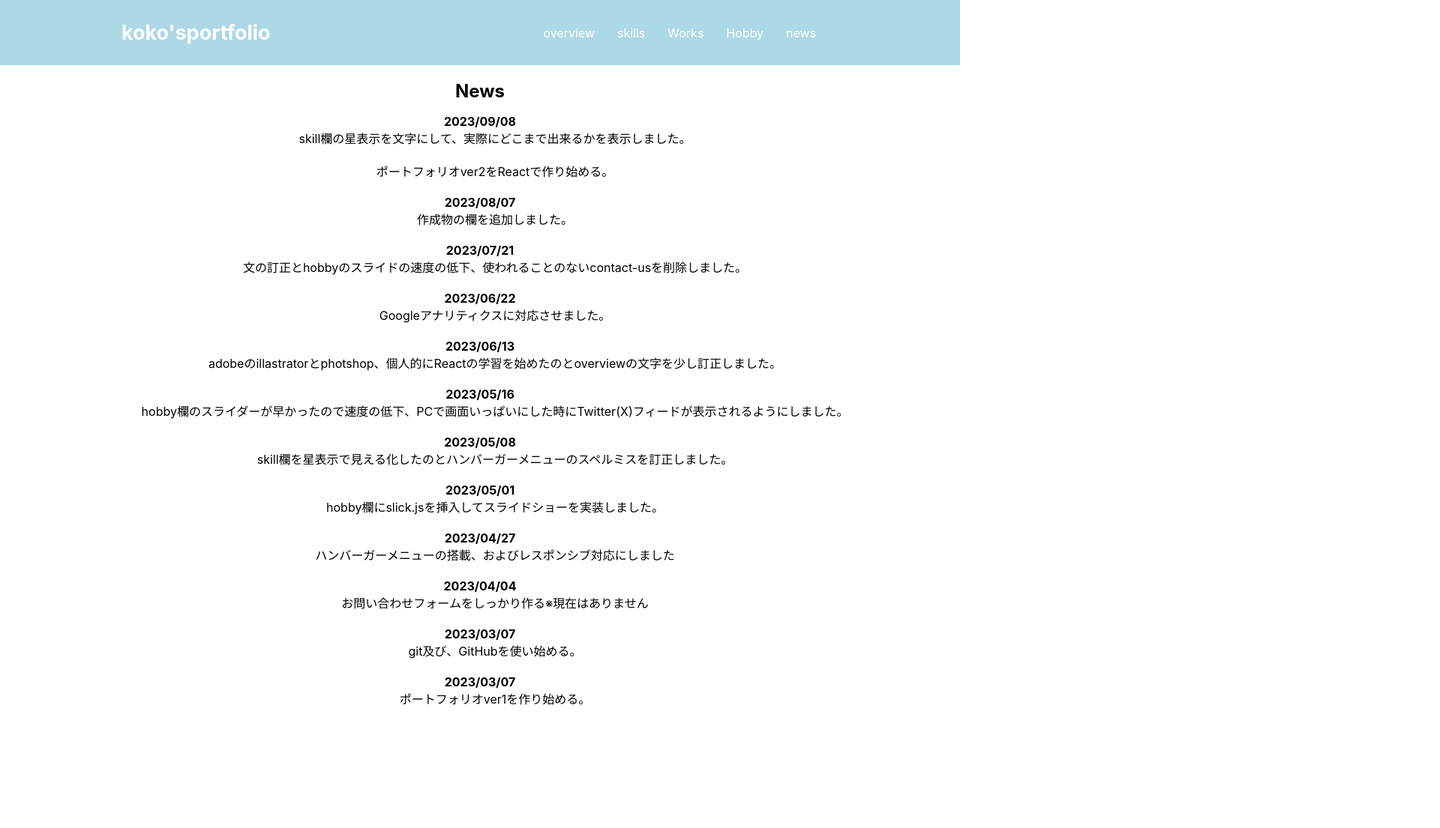
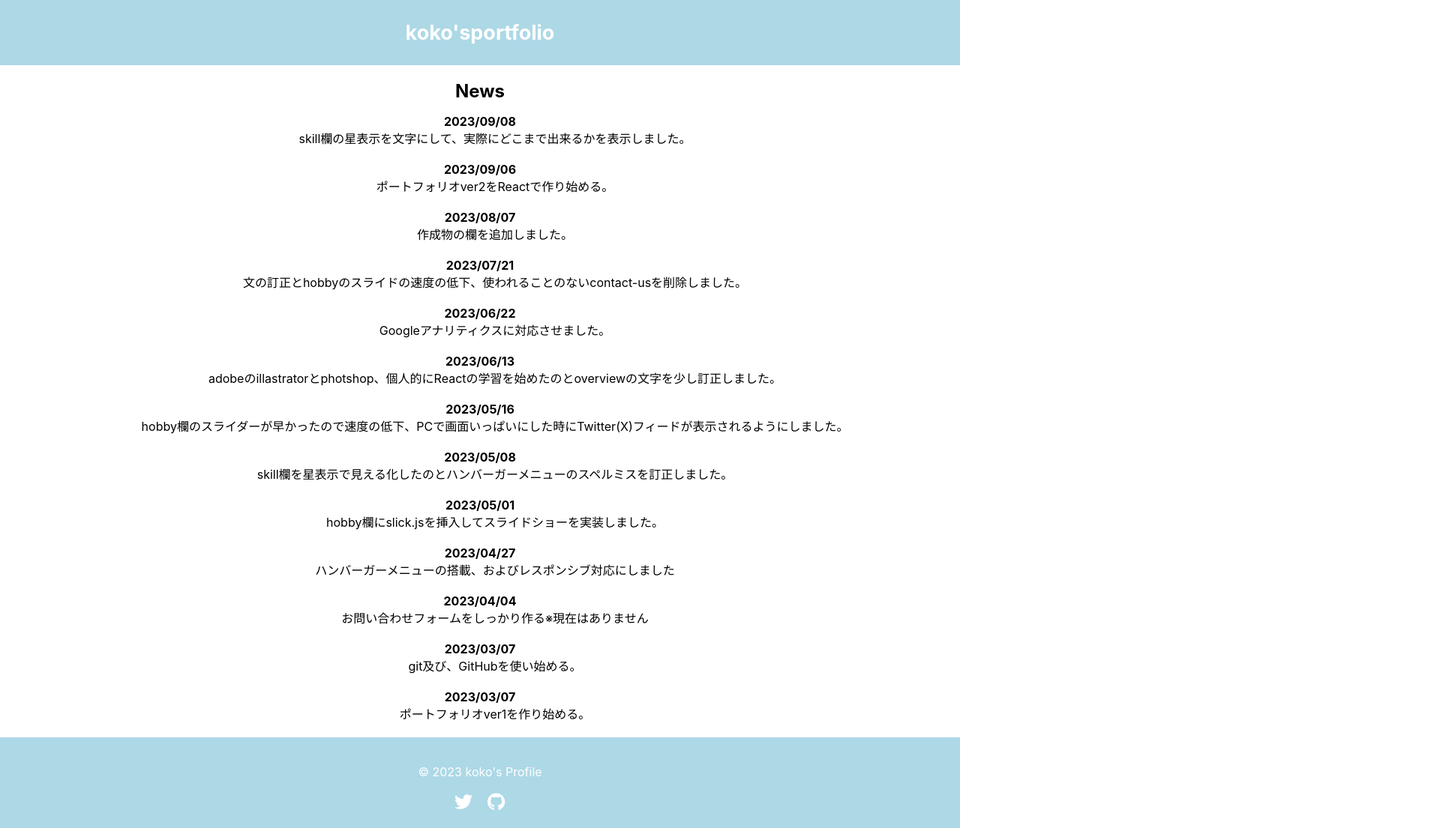
Before and after one commit to kokotyan/react-portfolio, a React (Create React App) app: page /News in a window 1280 px wide. Shown: the top 1105 px of the page at 75% size, 1920 px wide, since content can reach past the window. Before the commit the page ends 944 px from the top, so only its background shows below. Built offline with nearby package versions, Linux system fonts and the light colour scheme.

Commit message:
footerを作ったが、ハンバーガーメニューがうまくいかない

```diff
--- a/src/App.css
+++ b/src/App.css
@@ -60,6 +60,72 @@ nav ul li a:hover {
     display: block; /* リンクをブロック要素に変更 */
     padding: 10px 0; /* 上下のスペースを追加 */
   }
+}
+
+/* メインメニュー */
+.main-menu {
+  display: flex;
+  flex-direction: column;
+  position: absolute;
+  top: 0;
+  right: -100%;
+  width: 250px;
+  height: 100%;
+  background-color: #333;
+  transition: right 0.3s ease;
+}
+
+.main-menu.open {
+  right: 0;
+}
+
+.main-menu ul {
+  list-style: none;
+  padding: 0;
+}
+
+.main-menu li {
+  padding: 10px;
+  text-align: center;
+}
+
+.main-menu a {
+  color: #fff;
+  text-decoration: none;
+  font-size: 1.2rem;
+}
+
+/* メニュートグルボタン */
+.menu-toggle {
+  display: none;
+  flex-direction: column;
+  cursor: pointer;
+  padding: 15px;
+  background-color: #333;
+}
+
+.menu-toggle.open {
+  background-color: transparent;
+}
+
+.bar {
+  width: 25px;
+  height: 3px;
+  background-color: #fff;
+  margin: 3px 0;
+  transition: transform 0.3s ease;
+}
+
+.menu-toggle.open .bar:nth-child(1) {
+  transform: translateY(8px) rotate(45deg);
+}
+
+.menu-toggle.open .bar:nth-child(2) {
+  transform: scaleX(0);
+}
+
+.menu-toggle.open .bar:nth-child(3) {
+  transform: translateY(-8px) rotate(-45deg);
 }
 
 /*ヘッダー*/
@@ -186,3 +252,34 @@ p {
 #news dd {
   margin-bottom: 20px;
 }
+
+#footer {
+  background-color: #add8e6;
+  color: #fff;
+  padding: 20px 0;
+  text-align: center;
+  width: 100%;
+}
+
+.wrapper {
+  margin-bottom: 10px;
+}
+
+.sns {
+  font-size: 24px;
+}
+
+.sns a {
+  color: #fff;
+  margin: 0 10px;
+  text-decoration: none;
+  transition: all 0.3s;
+}
+
+.sns a:hover {
+  color: #55acee;
+}
+
+.sns i {
+  padding: 0 5px;
+}
--- a/src/App.js
+++ b/src/App.js
@@ -5,6 +5,7 @@ import Skills from "./components/Skills";
 import Works from "./components/Works";
 import Hobby from "./components/Hobby";
 import News from "./components/News";
+import Footer from "./components/Footer";
 import { BrowserRouter as Router, Route, Routes } from "react-router-dom";
 
 function App() {
@@ -20,6 +21,8 @@ function App() {
           <Route path="/Hobby" element={<Hobby />} />
           <Route path="/News" element={<News />} />
         </Routes>
+
+        <Footer />
       </div>
     </Router>
   );
--- /dev/null
+++ b/src/components/Footer.jsx
@@ -0,0 +1,22 @@
+import { FontAwesomeIcon } from '@fortawesome/react-fontawesome';
+import { faTwitter, faGithub } from '@fortawesome/free-brands-svg-icons';
+
+const Footer = () => {
+  return (
+    <footer id="footer">
+      <div className="wrapper">
+        <p>© 2023 koko's Profile</p>
+      </div>
+      <div className="sns">
+        <a href="https://twitter.com/murakumo_yu" target="_blank">
+          <FontAwesomeIcon icon={faTwitter} />
+        </a>
+        <a href="https://github.com/kokotyan" target="_blank">
+          <FontAwesomeIcon icon={faGithub} />
+        </a>
+      </div>
+    </footer>
+  );
+};
+
+export default Footer;
--- a/src/components/Header.jsx
+++ b/src/components/Header.jsx
@@ -1,14 +1,20 @@
-import React from "react";
+import React, { useState } from "react";
 import { Link } from "react-router-dom";
 
 const Header = () => {
+  const [menuOpen, setMenuOpen] = useState(false);
+
+  const toggleMenu = () => {
+    setMenuOpen(!menuOpen);
+  };
+
   return (
     <header>
       <div className="logo">
         <h3>koko'sportfolio</h3>
       </div>
 
-      <nav>
+      <nav className={`main-menu ${menuOpen ? "open" : ""}`}>
         <ul>
           <li>
             <Link to="/">overview</Link>
@@ -27,6 +33,12 @@ const Header = () => {
           </li>
         </ul>
       </nav>
+
+      <div className={`menu-toggle ${menuOpen ? "open" : ""}`} onClick={toggleMenu}>
+        <div className="bar"></div>
+        <div className="bar"></div>
+        <div className="bar"></div>
+      </div>
     </header>
   );
 };
--- a/src/components/News.jsx
+++ b/src/components/News.jsx
@@ -3,7 +3,7 @@ class NewsSection extends React.Component {
   render() {
     const newsItems = [
       { date: '2023/09/08', content: 'skill欄の星表示を文字にして、実際にどこまで出来るかを表示しました。' },
-      { data: '2023/09/06', content: 'ポートフォリオver2をReactで作り始める。'},
+      { date: '2023/09/06', content: 'ポートフォリオver2をReactで作り始める。'},
       { date: '2023/08/07', content: '作成物の欄を追加しました。' },
       { date: '2023/07/21', content: '文の訂正とhobbyのスライドの速度の低下、使われることのないcontact-usを削除しました。' },
       { date: '2023/06/22', content: 'Googleアナリティクスに対応させました。' },
```
Also changed, not shown: package.json (+6 -1 lines), 1 other file (tests, documents, lock files or other folders).
